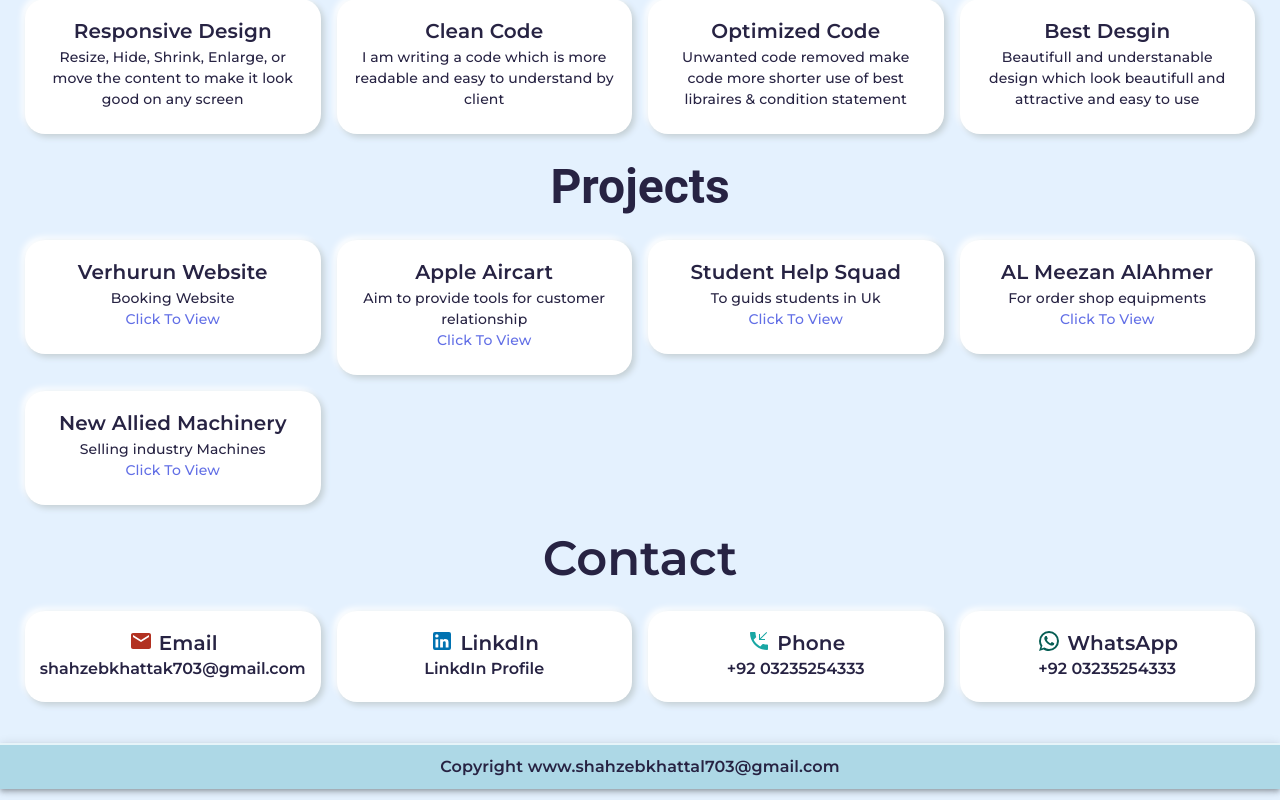
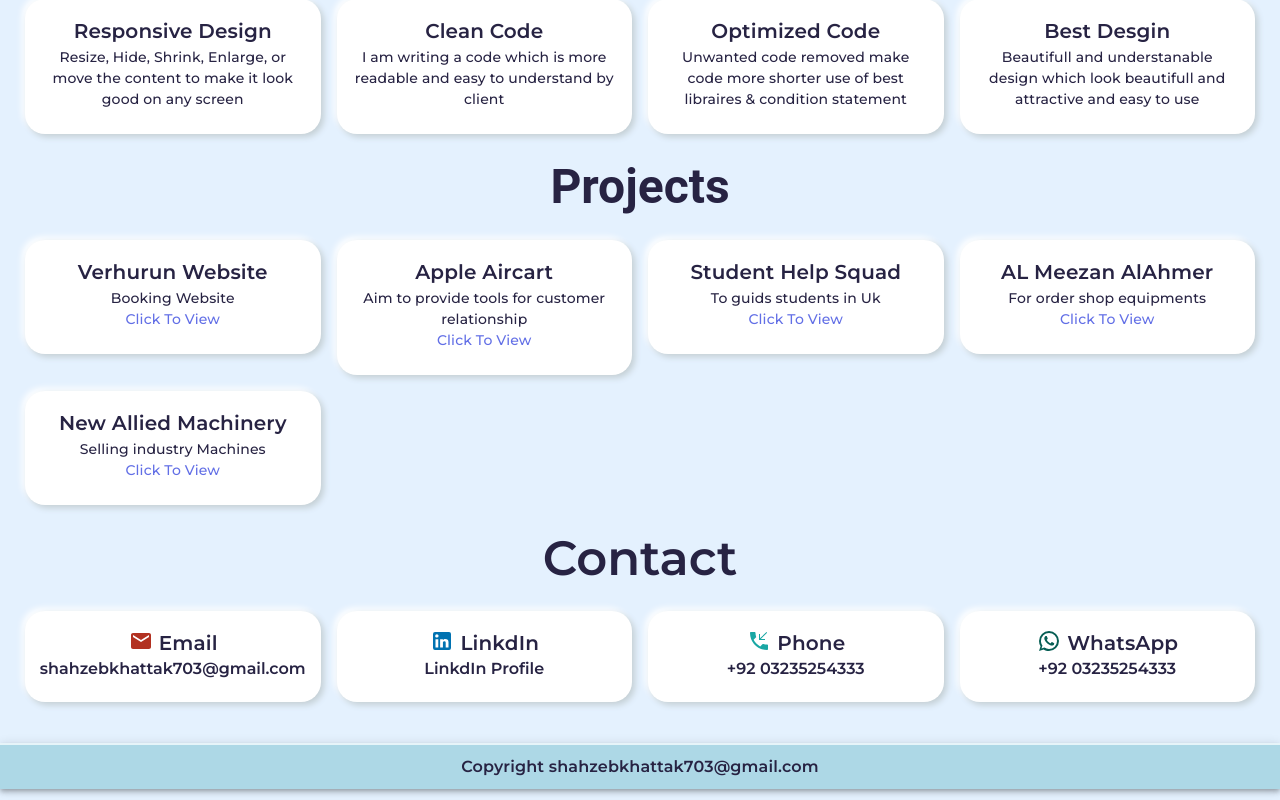
Before and after one commit to musdev-1/MyPortfolio, a React (Create React App) app: page / in a window 1280 px wide. Shown: the part 2272-3072 px from the top of the page. Built offline with nearby package versions, Linux system fonts and the light colour scheme.

Commit message:
spelling inn footer

```diff
--- a/src/components/Footer.jsx
+++ b/src/components/Footer.jsx
@@ -27,7 +27,7 @@ const Footer = () => {
               padding: "0.5rem",
             }}
           >
-            Copyright www.shahzebkhattal703@gmail.com
+            Copyright   <a href="mail:shahzebkhattak703@gmail.com" style={{ color: "#272343",textDecoration:'none'}}>shahzebkhattak703@gmail.com</a>
           </Typography>
         </Grid>
       </Grid>
```
